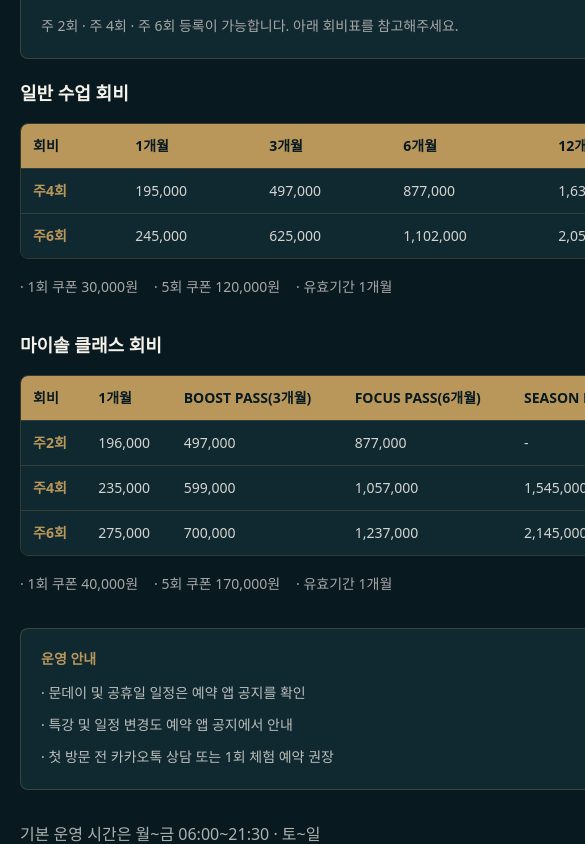
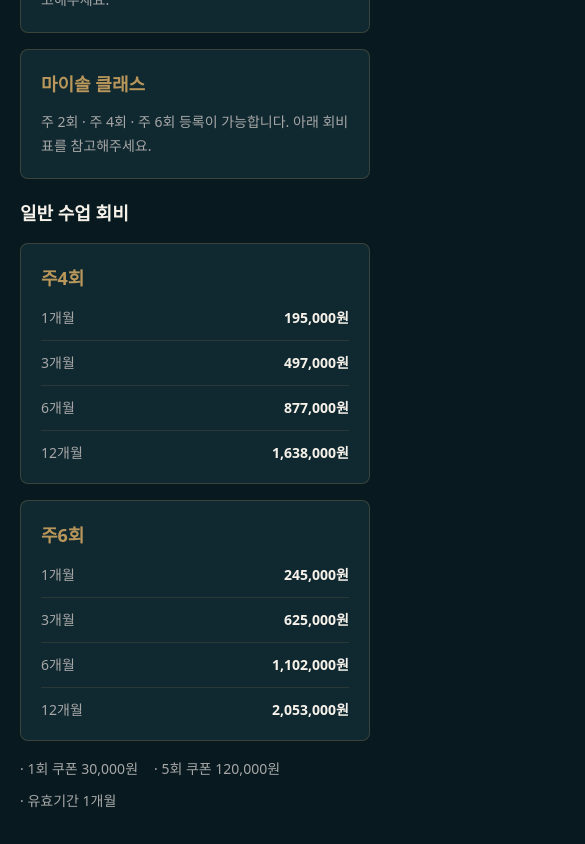
Before and after one commit to Andrea3004/ashtanga-web, a Next.js app: page /schedule in a window 390 px wide. Shown: the part 2880-3724 px from the top of the page, 585 px wide, since content can reach past the window. Built offline with nearby package versions, Linux system fonts and the light colour scheme.

Commit message:
Improve responsive schedule pricing

```diff
--- a/src/app/schedule/page.tsx
+++ b/src/app/schedule/page.tsx
@@ -17,10 +17,34 @@ type PricingTableData = {
 };
 
 function PricingTable({ title, data }: { title: string; data: PricingTableData }) {
+  const periods = data.columns.slice(1);
+
   return (
     <div className="space-y-4">
       <h4 className="text-lg font-black text-text">{title}</h4>
-      <div className="overflow-x-auto rounded-lg border border-gold/25">
+      <div className="grid gap-4 md:hidden">
+        {data.rows.map((row) => (
+          <article key={row[0]} className="rounded-lg border border-gold/25 bg-surface p-5">
+            <h5 className="text-lg font-black text-gold">{row[0]}</h5>
+            <dl className="mt-4 grid gap-0 text-sm">
+              {periods.map((period, index) => {
+                const price = row[index + 1];
+
+                return (
+                  <div
+                    key={`${row[0]}-${period}`}
+                    className="flex items-center justify-between gap-4 border-t border-gold/15 py-3 first:border-t-0 first:pt-0 last:pb-0"
+                  >
+                    <dt className="text-muted">{period}</dt>
+                    <dd className="text-right font-black text-text">{price === "-" ? "–" : `${price}원`}</dd>
+                  </div>
+                );
+              })}
+            </dl>
+          </article>
+        ))}
+      </div>
+      <div className="hidden overflow-x-auto rounded-lg border border-gold/25 md:block">
         <table className="w-full min-w-[680px] border-collapse bg-surface text-left text-sm">
           <thead>
             <tr className="bg-gold text-background">
--- a/src/data/site.ts
+++ b/src/data/site.ts
@@ -211,7 +211,7 @@ export const generalClassPricingTable = {
 };
 
 export const mysoreClassPricingTable = {
-  columns: ["회비", "1개월", "BOOST PASS(3개월)", "FOCUS PASS(6개월)", "SEASON PASS(12개월)"],
+  columns: ["회비", "1개월", "3개월", "6개월", "12개월"],
   rows: [
     ["주2회", "196,000", "497,000", "877,000", "-"],
     ["주4회", "235,000", "599,000", "1,057,000", "1,545,000"],
```
